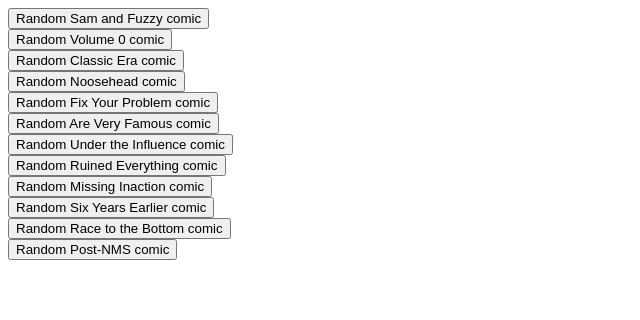
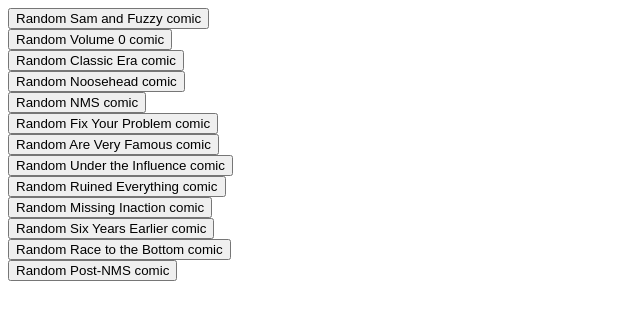
Before and after one commit to meow56/SandF-random, a plain HTML site: page index.html in a window 1280 px wide. Shown: the whole page, without its empty margins (0-640 px from the left). Drawn offline with Linux system fonts and the light colour scheme.

Commit message:
Update index.html

```diff
--- a/index.html
+++ b/index.html
@@ -7,6 +7,7 @@
   <button id="volumezero">Random Volume 0 comic</button> <br>
   <button id="classic">Random Classic Era comic</button> <br>
   <button id="noosehead">Random Noosehead comic</button> <br>
+  <button id="nms">Random NMS comic</button> <br>
   <button id="fyp">Random Fix Your Problem comic</button> <br>
   <button id="avf">Random Are Very Famous comic</button> <br>
   <button id="uti">Random Under the Influence comic</button> <br>
```
